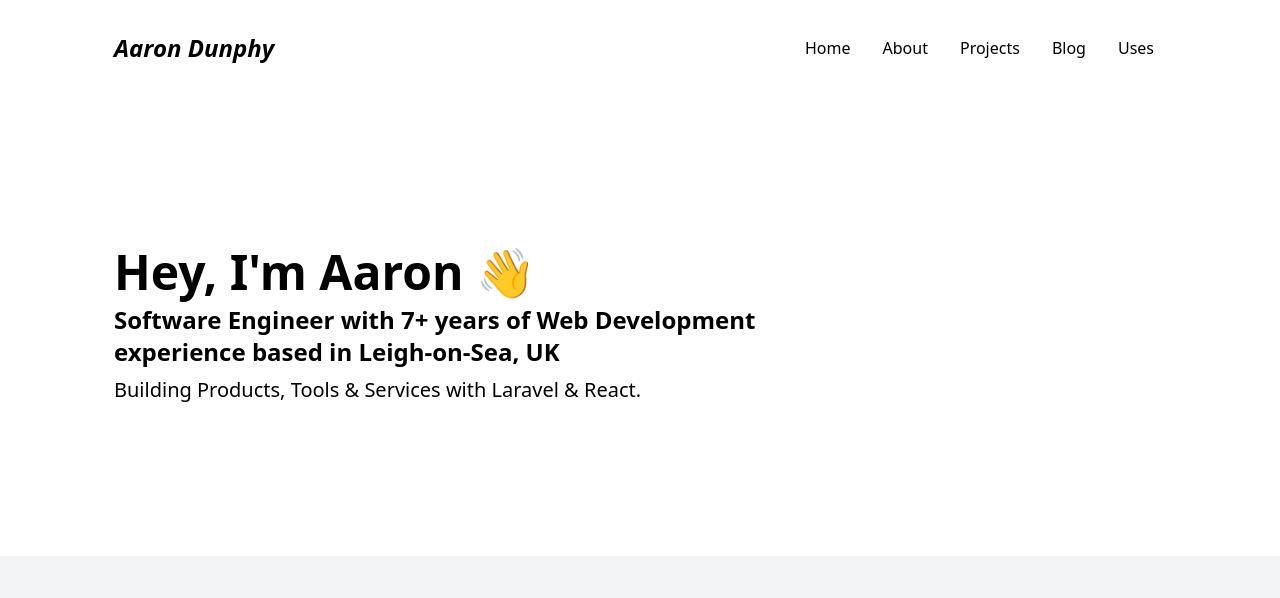
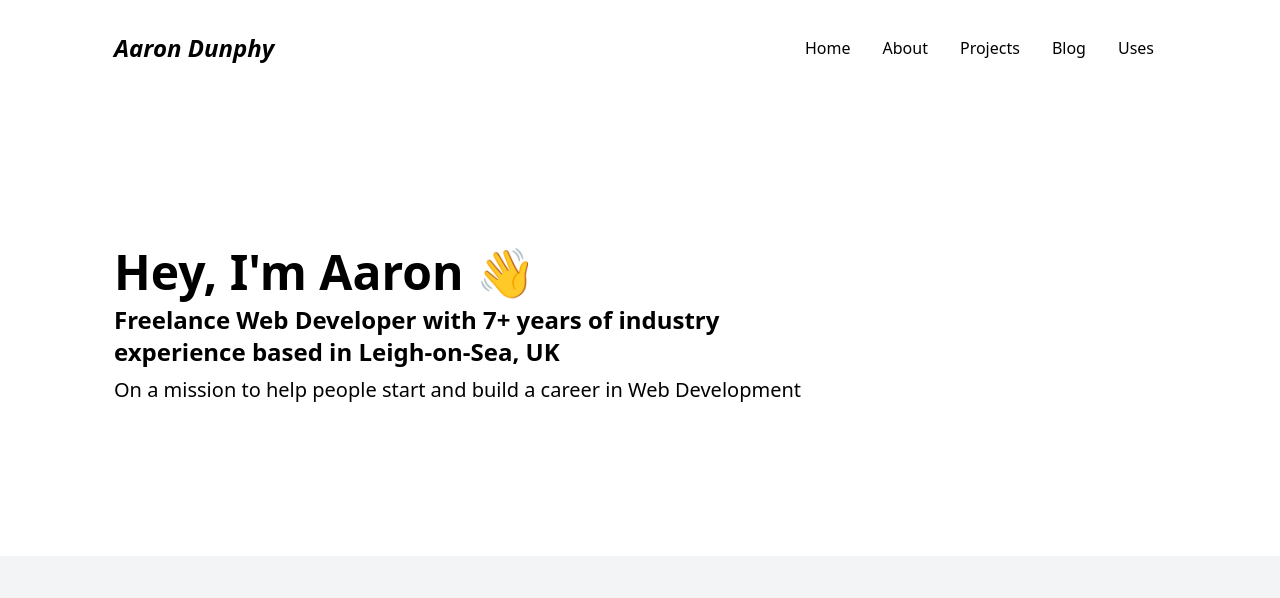
Before and after one commit to aarondunphy/aarondunphy.com, a Gatsby site: page / in a window 1280 px wide. Shown: the top 598 px of the page. Built offline with nearby package versions, Linux system fonts and the light colour scheme; Gatsby itself is replaced by a stand-in of ours.

Commit message:
Content update

```diff
--- a/src/pages/about.js
+++ b/src/pages/about.js
@@ -16,7 +16,7 @@ const AboutPage = () => {
             <div className="flex flex-col-reverse gap-8 items-center mb-10 md:flex-row">
               <div className="md:w-2/3">
 
-                <p>I'm a Software Engineer based in <a href="https://en.wikipedia.org/wiki/Leigh-on-Sea" target="_blank" rel="noreferrer">Leigh-on-Sea</a>, UK. I have over 7 years experience in Web Development and for the last 4 years I've been building Products, Tools &amp; Services with Laravel &amp; React.</p>
+                <p>I'm a Freelance Web Developer based in <a href="https://en.wikipedia.org/wiki/Leigh-on-Sea" target="_blank" rel="noreferrer">Leigh-on-Sea</a>, UK who is on a mission to help people start and build a career in Web Development. I have over 7 years experience in the industry and now focus on building modern Jamstack Websites and Web Apps with Laravel &amp; React/Vue.js.</p>
 
                 <p>My coding journey started unexpectedly in my first year of University in 2012. I went to uni for graphic design but in our first year we had to build a basic website and I thought writing code was so cool. I was hooked so I switched my degree to Web Technologies. I've been working in the industry since graduating in 2015 with a first class honours.</p>
 
--- a/src/pages/index.js
+++ b/src/pages/index.js
@@ -26,8 +26,8 @@ const IndexPage = (data) => {
           <div className="container">
               <div className="py-10 md:py-32 md:w-2/3">
                 <h2 className="text-3xl md:text-5xl font-bold mb-2">Hey, I'm Aaron <span role="img" aria-label="wave">👋</span></h2>
-                <h1 className="text-xl md:text-2xl font-bold mb-2">Software Engineer with 7+ years of Web Development experience based in Leigh-on-Sea, UK</h1>
-                <h2 className="text-xl">Building Products, Tools &amp; Services with Laravel &amp; React.</h2>
+                <h1 className="text-xl md:text-2xl font-bold mb-2">Freelance Web Developer with 7+ years of industry experience based in Leigh-on-Sea, UK</h1>
+                <h2 className="text-xl">On a mission to help people start and build a career in Web Development</h2>
               </div>
               {/* <div className="mt-16">
                   { posts }
```
